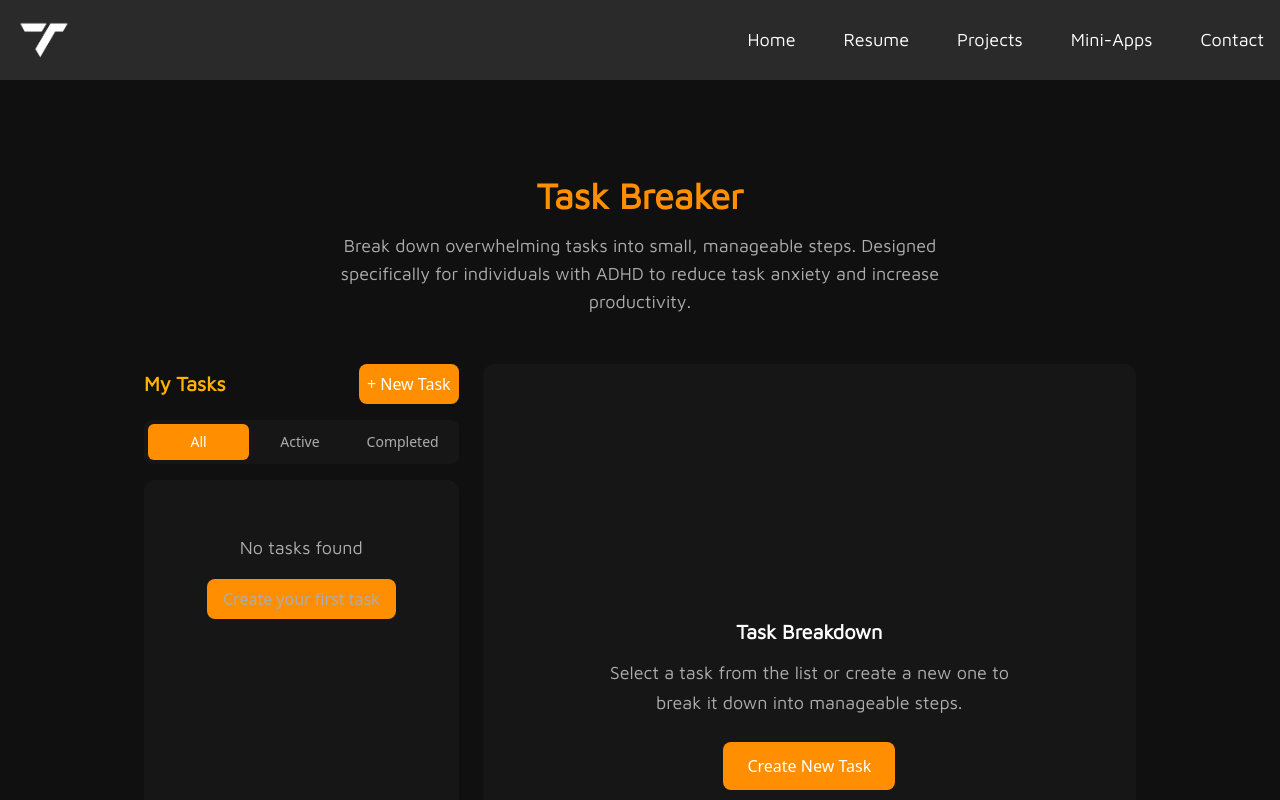
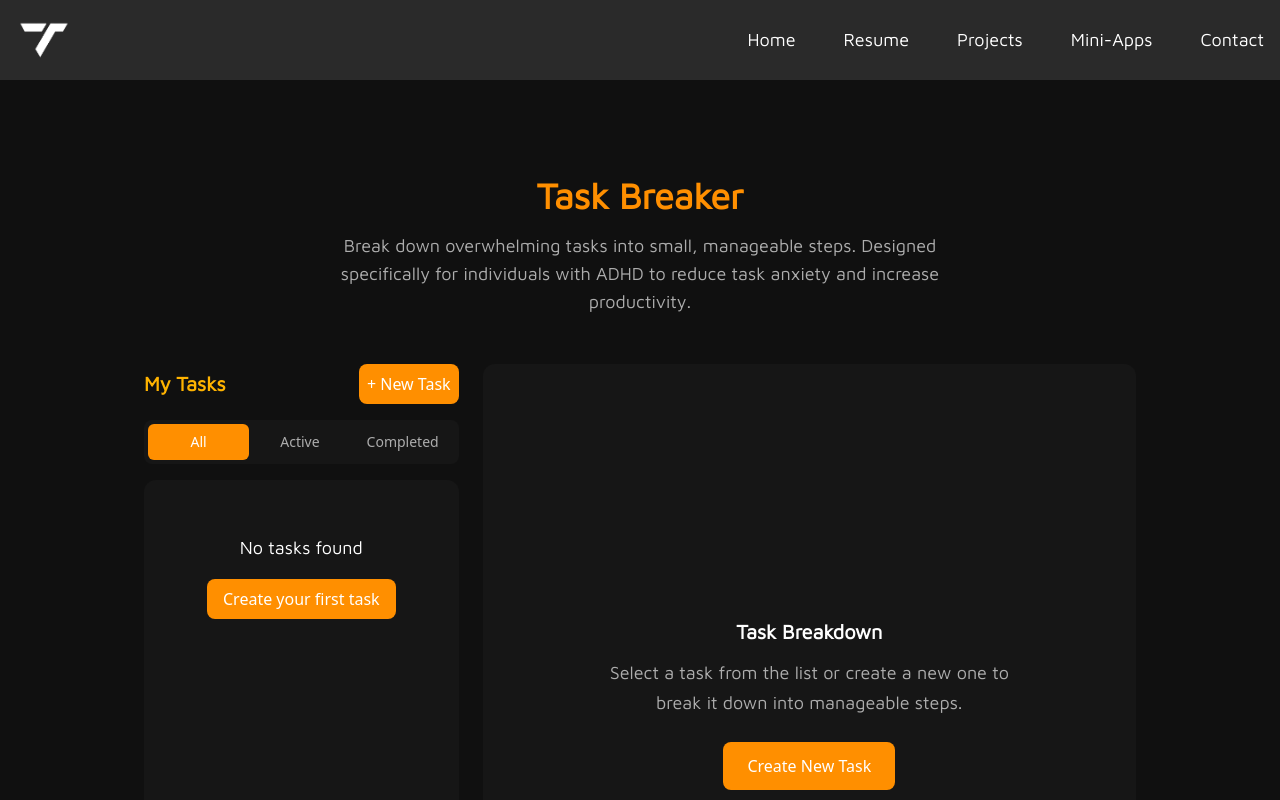
Before and after one commit to Tomi-Tom/Tomfolio, a React (Vite) app: page /task-breaker in a window 1280 px wide. Shown: the top 800 px of the page. Built offline with nearby package versions, Linux system fonts and the light colour scheme.

Commit message:
fix: some text colors

```diff
--- a/src/pages/MoodTracker.tsx
+++ b/src/pages/MoodTracker.tsx
@@ -581,7 +581,7 @@
                     </motion.div>
                   ) : (
                     <div className="bg-background-secondary rounded-xl p-8 text-center">
-                      <p className="text-neutral-grey_1 mb-4">
+                      <p className="text-white mb-4">
                         No entry for this date.
                       </p>
                       <motion.button
@@ -702,7 +702,7 @@
                 <h3 className="text-xl font-bold text-orange-500 mb-4">Patterns & Insights</h3>
 
                 {entries.length < 3 ? (
-                  <div className="flex flex-col items-center justify-center h-40 text-neutral-grey_1">
+                  <div className="flex flex-col items-center justify-center h-40 text-white">
                     <p className="mb-4 text-center">
                       Add at least 3 entries to see patterns and insights.
                     </p>
--- a/src/pages/TaskBreaker.tsx
+++ b/src/pages/TaskBreaker.tsx
@@ -337,7 +337,7 @@
               {/* Tasks List */}
               <div className="bg-background-secondary rounded-xl p-4 min-h-[400px] max-h-[600px] overflow-y-auto">
                 {filteredTasks.length === 0 ? (
-                  <div className="flex flex-col items-center justify-center h-40 text-neutral-grey_1">
+                  <div className="flex flex-col items-center justify-center h-40 text-white">
                     <p className="mb-4">No tasks found</p>
                     <motion.button
                       onClick={() => setShowNewTaskForm(true)}
```
